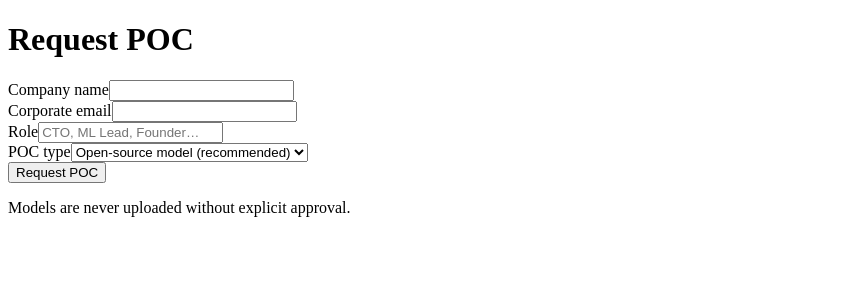
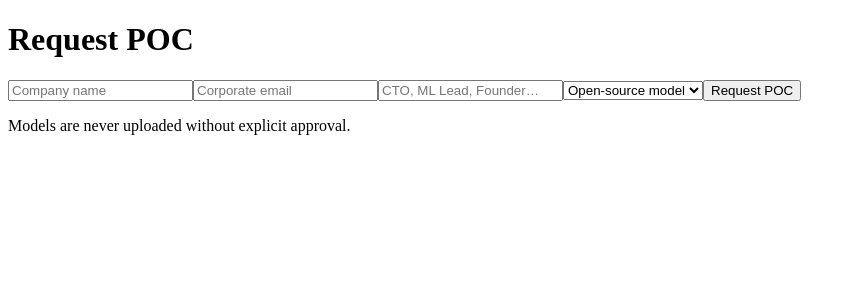
Before and after one commit to tonyhigver/v8-portal, a Next.js app: page /request-poc in a window 1280 px wide. Shown: the top 300 px of the page, without its empty margins (0-856 px from the left). Built offline with nearby package versions, Linux system fonts and the light colour scheme.

Commit message:
Initial frontend

```diff
--- a/app/request-poc/page.tsx
+++ b/app/request-poc/page.tsx
@@ -1,9 +1,11 @@
 "use client";
 
 import { useState } from "react";
+import { useRouter } from "next/navigation";
 
 export default function RequestPocPage() {
   const [loading, setLoading] = useState(false);
+  const router = useRouter();
 
   async function submit(e: React.FormEvent<HTMLFormElement>) {
     e.preventDefault();
@@ -16,27 +18,23 @@ export default function RequestPocPage() {
     const role = (form.elements.namedItem("role") as HTMLInputElement).value;
     const pocType = (form.elements.namedItem("pocType") as HTMLSelectElement).value;
 
-    const data = { company, email, role, pocType };
-
     try {
       const res = await fetch(
         `${process.env.NEXT_PUBLIC_API_BASE}/poc/request`,
         {
           method: "POST",
-          headers: {
-            "Content-Type": "application/json",
-          },
-          body: JSON.stringify(data),
+          headers: { "Content-Type": "application/json" },
+          body: JSON.stringify({ company, email, role, pocType }),
         }
       );
 
-      if (!res.ok) {
-        throw new Error("Failed to submit POC");
-      }
+      if (!res.ok) throw new Error();
 
-      alert("POC request submitted. We will contact you.");
-      form.reset();
-    } catch (err) {
+      const json = await res.json();
+      localStorage.setItem("poc_id", json.id.toString());
+
+      router.push("/poc-status");
+    } catch {
       alert("Error submitting POC. Please try again.");
     } finally {
       setLoading(false);
@@ -53,62 +51,15 @@ export default function RequestPocPage() {
           Request POC
         </h1>
 
-        {/* Company */}
-        <div>
-          <label className="block text-sm text-neutral-300 mb-1">
-            Company name
-          </label>
-          <input
-            name="company"
-            required
-            className="w-full rounded bg-neutral-800 border border-neutral-700 px-3 py-2 text-white"
-          />
-        </div>
+        <input name="company" required placeholder="Company name" className="input" />
+        <input name="email" type="email" required placeholder="Corporate email" className="input" />
+        <input name="role" placeholder="CTO, ML Lead, Founder…" className="input" />
 
-        {/* Email */}
-        <div>
-          <label className="block text-sm text-neutral-300 mb-1">
-            Corporate email
-          </label>
-          <input
-            type="email"
-            name="email"
-            required
-            className="w-full rounded bg-neutral-800 border border-neutral-700 px-3 py-2 text-white"
-          />
-        </div>
+        <select name="pocType" className="input">
+          <option value="open_source">Open-source model</option>
+          <option value="customer_model">Our own model</option>
+        </select>
 
-        {/* Role */}
-        <div>
-          <label className="block text-sm text-neutral-300 mb-1">
-            Role
-          </label>
-          <input
-            name="role"
-            placeholder="CTO, ML Lead, Founder…"
-            className="w-full rounded bg-neutral-800 border border-neutral-700 px-3 py-2 text-white"
-          />
-        </div>
-
-        {/* POC type */}
-        <div>
-          <label className="block text-sm text-neutral-300 mb-1">
-            POC type
-          </label>
-          <select
-            name="pocType"
-            className="w-full rounded bg-neutral-800 border border-neutral-700 px-3 py-2 text-white"
-          >
-            <option value="open_source">
-              Open-source model (recommended)
-            </option>
-            <option value="customer_model">
-              Our own model
-            </option>
-          </select>
-        </div>
-
-        {/* Submit */}
         <button
           disabled={loading}
           className="w-full bg-white text-black py-2 rounded font-medium disabled:opacity-50"
```
Also changed, not shown: app/poc-status/page.tsx (added, +44 -0 lines).
